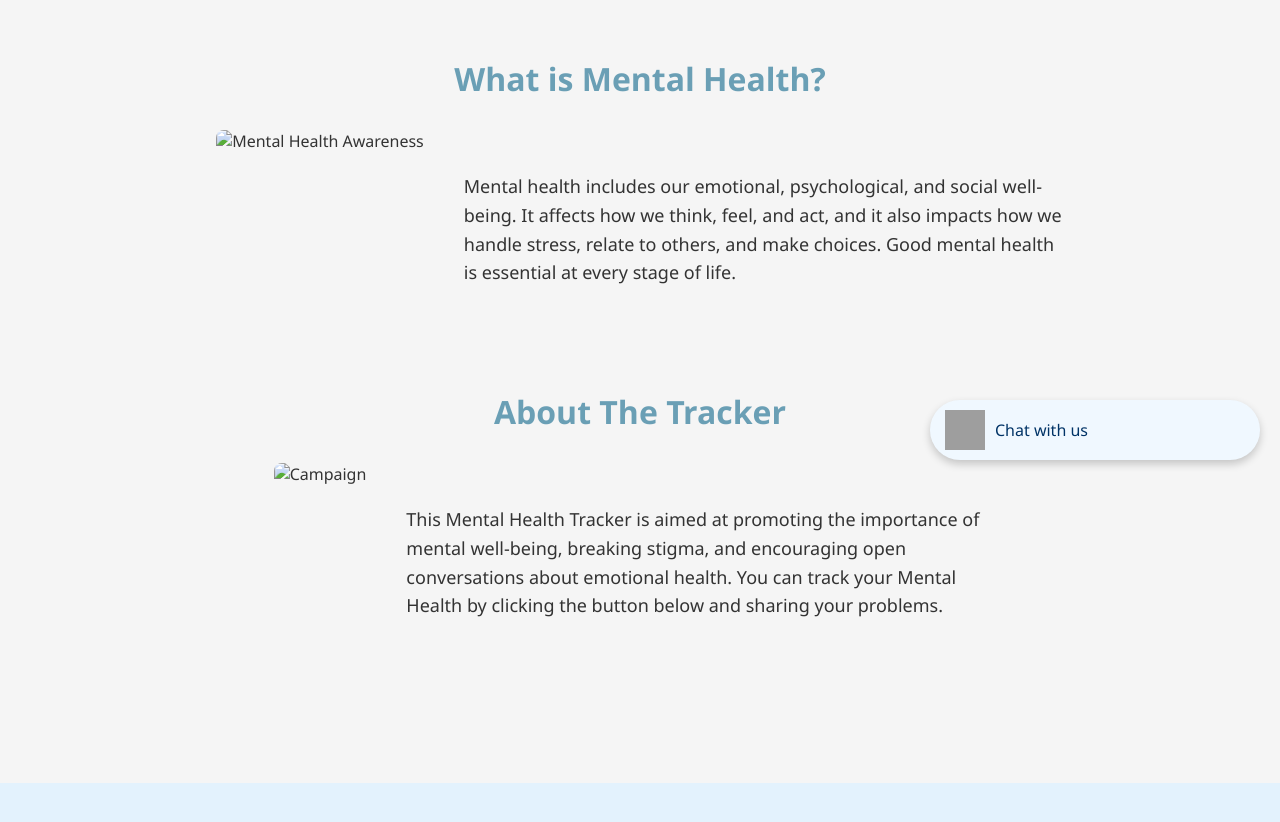
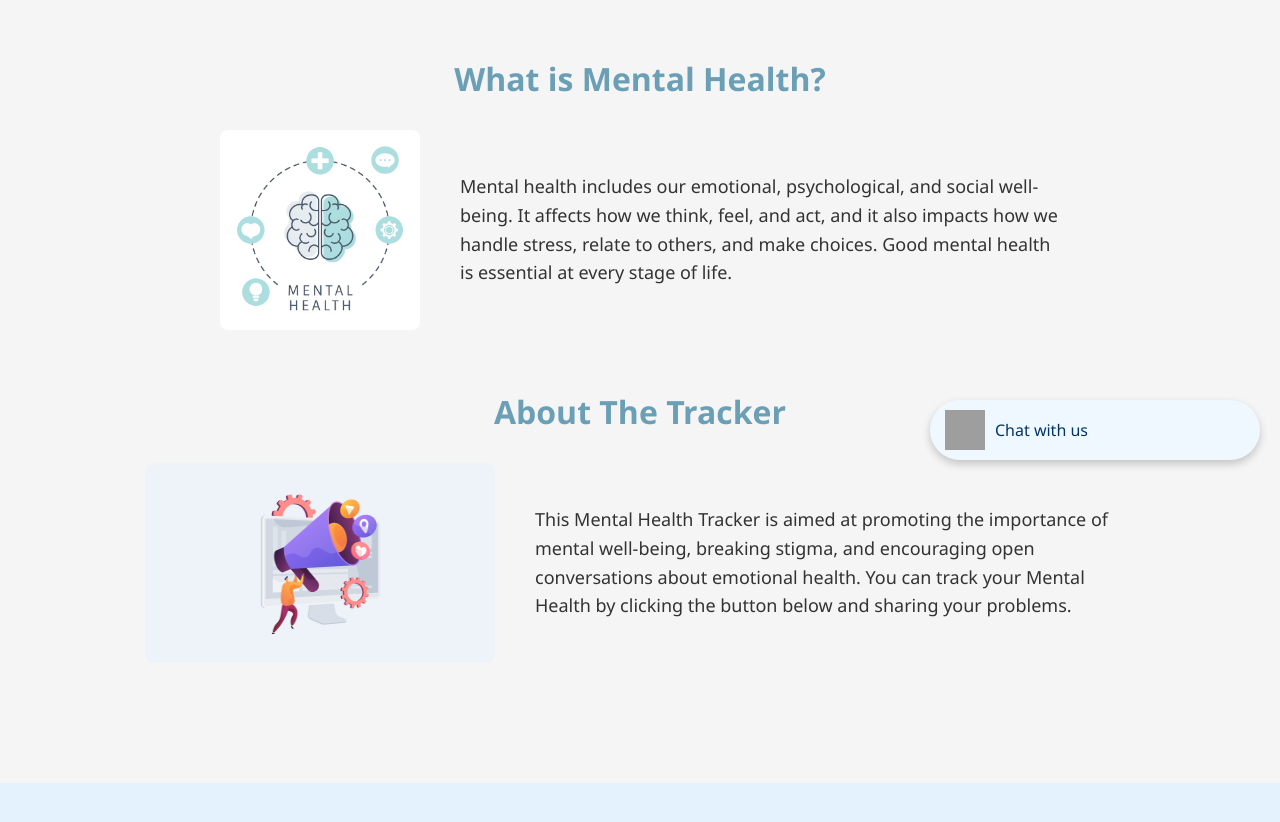
Before and after one commit to kamal88kumawat/MentalHealthTracker, a plain HTML site: page index.html in a window 1280 px wide. Shown: the part 320-1142 px from the top of the page. Drawn offline with Linux system fonts and the light colour scheme; grey boxes are pictures that could not be loaded.

Commit message:
Update index.html

```diff
--- a/index.html
+++ b/index.html
@@ -18,7 +18,7 @@
   <section class="about">
     <h2>What is Mental Health?</h2>
     <div class="content">
-      <img src="images/mental-health-understanding-brain-vector_53876-79082.avif" alt="Mental Health Awareness">
+      <img src="mental-health-understanding-brain-vector_53876-79082.avif" alt="Mental Health Awareness">
       <p>
         Mental health includes our emotional, psychological, and social well-being. It affects how we think, feel, and act,
         and it also impacts how we handle stress, relate to others, and make choices. Good mental health is essential at every stage of life.
@@ -27,7 +27,7 @@
 
     <h2>About The Tracker</h2>
     <div class="content">
-      <img src="images/campaign image.png" alt="Campaign">
+      <img src="campaign image.png" alt="Campaign">
       <p>
         This Mental Health Tracker is aimed at promoting the importance of mental well-being, breaking stigma, and encouraging open conversations about emotional health.
         You can track your Mental Health by clicking the button below and sharing your problems.
```
